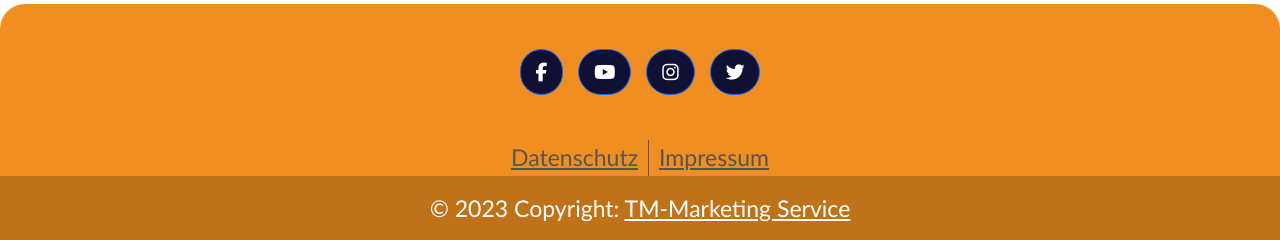
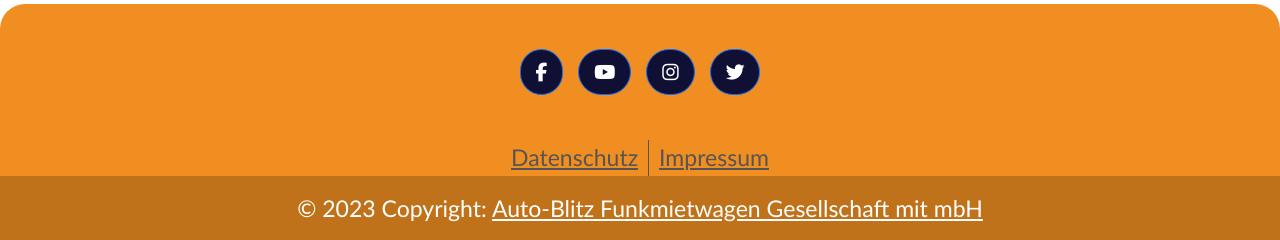
Before and after one commit to autoblitz-c/autoblitz_web, a Flask app: page / in a window 1280 px wide. Shown: the part 3056-3296 px from the top of the page. Run offline with Flask 2, Linux system fonts and the light colour scheme; parts of the project's set-up code (start-up, migrations or seed data) failed here and were passed over; some libraries are stand-ins or nearby versions.

Commit message:
changed copyright

```diff
--- a/templates/about_us.html
+++ b/templates/about_us.html
@@ -254,7 +254,7 @@
                     <!-- Copyright -->
                     <div class="text-center text-white p-3" style="background-color: rgba(0, 0, 0, 0.2);">
                         © 2023 Copyright:
-                        <a class="text-white" href="https://tm-marketingservice.de">TM-Marketing Service</a>
+                        <a class="text-white" >Auto-Blitz Funkmietwagen Gesellschaft mit mbH</a>
                     </div>
                     <!-- Copyright -->
                 </footer>
--- a/templates/ambulance.html
+++ b/templates/ambulance.html
@@ -345,7 +345,7 @@
                 <!-- Copyright -->
                 <div class="text-center text-white p-3" style="background-color: rgba(0, 0, 0, 0.2);">
                     © 2023 Copyright:
-                    <a class="text-white" href="https://tm-marketingservice.de">TM-Marketing Service</a>
+                    <a class="text-white" >Auto-Blitz Funkmietwagen Gesellschaft mit mbH</a>
                 </div>
                 <!-- Copyright -->
             </footer>
--- a/templates/book.html
+++ b/templates/book.html
@@ -616,7 +616,7 @@
             <!-- Copyright -->
             <div class="text-center text-white p-3" style="background-color: rgba(0, 0, 0, 0.2);">
                 © 2023 Copyright:
-                <a class="text-white" href="https://tm-marketingservice.de">TM-Marketing Service</a>
+                <a class="text-white" >Auto-Blitz Funkmietwagen Gesellschaft mit mbH</a>
             </div>
             <!-- Copyright -->
         </footer>
--- a/templates/cancel_booking.html
+++ b/templates/cancel_booking.html
@@ -274,7 +274,7 @@
                 <!-- Copyright -->
                 <div class="text-center text-white p-3" style="background-color: rgba(0, 0, 0, 0.2);">
                     © 2023 Copyright:
-                    <a class="text-white" href="https://tm-marketingservice.de">TM-Marketing Service</a>
+                    <a class="text-white" >Auto-Blitz Funkmietwagen Gesellschaft mit mbH</a>
                 </div>
                 <!-- Copyright -->
             </footer>
--- a/templates/cash_booking_res.html
+++ b/templates/cash_booking_res.html
@@ -176,7 +176,7 @@
                 <!-- Copyright -->
                 <div class="text-center text-white p-3" style="background-color: rgba(0, 0, 0, 0.2);">
                     © 2023 Copyright:
-                    <a class="text-white" href="https://tm-marketingservice.de">TM-Marketing Service</a>
+                    <a class="text-white" >Auto-Blitz Funkmietwagen Gesellschaft mit mbH</a>
                 </div>
                 <!-- Copyright -->
             </footer>
--- a/templates/contact_us.html
+++ b/templates/contact_us.html
@@ -278,7 +278,7 @@
                 <!-- Copyright -->
                 <div class="text-center text-white p-3" style="background-color: rgba(0, 0, 0, 0.2);">
                     © 2023 Copyright:
-                    <a class="text-white" href="https://tm-marketingservice.de">TM-Marketing Service</a>
+                    <a class="text-white" >Auto-Blitz Funkmietwagen Gesellschaft mit mbH</a>
                 </div>
                 <!-- Copyright -->
             </footer>
--- a/templates/funkmietwagen.html
+++ b/templates/funkmietwagen.html
@@ -404,7 +404,7 @@
                 <!-- Copyright -->
                 <div class="text-center text-white p-3" style="background-color: rgba(0, 0, 0, 0.2);">
                     © 2023 Copyright:
-                    <a class="text-white" href="https://tm-marketingservice.de">TM-Marketing Service</a>
+                    <a class="text-white">Auto-Blitz Funkmietwagen Gesellschaft mit mbH</a>
                 </div>
                 <!-- Copyright -->
             </footer>
--- a/templates/home.html
+++ b/templates/home.html
@@ -409,7 +409,7 @@
                 <!-- Copyright -->
                 <div class="text-center text-white p-3" style="background-color: rgba(0, 0, 0, 0.2);">
                     © 2023 Copyright:
-                    <a class="text-white" href="https://tm-marketingservice.de">TM-Marketing Service</a>
+                    <a class="text-white" >Auto-Blitz Funkmietwagen Gesellschaft mit mbH</a>
                 </div>
                 <!-- Copyright -->
             </footer>
--- a/templates/online_booking_res.html
+++ b/templates/online_booking_res.html
@@ -176,7 +176,7 @@
                 <!-- Copyright -->
                 <div class="text-center text-white p-3" style="background-color: rgba(0, 0, 0, 0.2);">
                     © 2023 Copyright:
-                    <a class="text-white" href="https://tm-marketingservice.de">TM-Marketing Service</a>
+                    <a class="text-white" >Auto-Blitz Funkmietwagen Gesellschaft mit mbH</a>
                 </div>
                 <!-- Copyright -->
             </footer>
--- a/templates/order_status.html
+++ b/templates/order_status.html
@@ -288,7 +288,7 @@
                 <!-- Copyright -->
                 <div class="text-center text-white p-3" style="background-color: rgba(0, 0, 0, 0.2);">
                     © 2023 Copyright:
-                    <a class="text-white" href="https://tm-marketingservice.de">TM-Marketing Service</a>
+                    <a class="text-white" >Auto-Blitz Funkmietwagen Gesellschaft mit mbH</a>
                 </div>
                 <!-- Copyright -->
             </footer>
--- a/templates/vacancy.html
+++ b/templates/vacancy.html
@@ -314,7 +314,7 @@
                 <!-- Copyright -->
                 <div class="text-center text-white p-3" style="background-color: rgba(0, 0, 0, 0.2);">
                     © 2023 Copyright:
-                    <a class="text-white" href="https://tm-marketingservice.de">TM-Marketing Service</a>
+                    <a class="text-white" >Auto-Blitz Funkmietwagen Gesellschaft mit mbH</a>
                 </div>
                 <!-- Copyright -->
             </footer>
```
